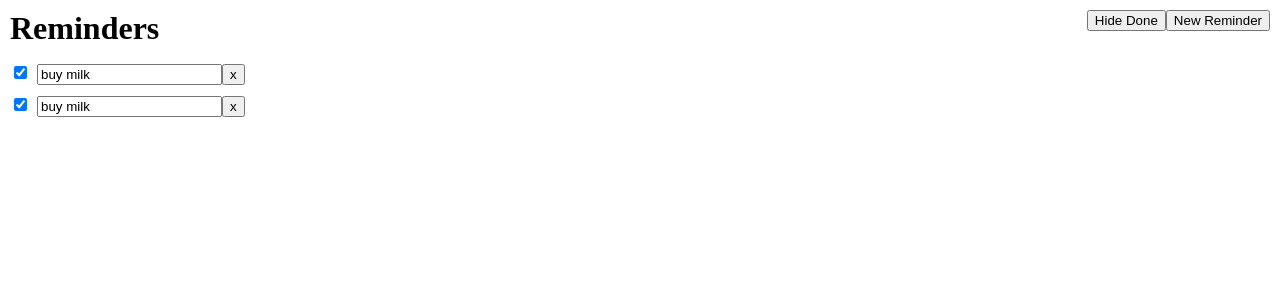
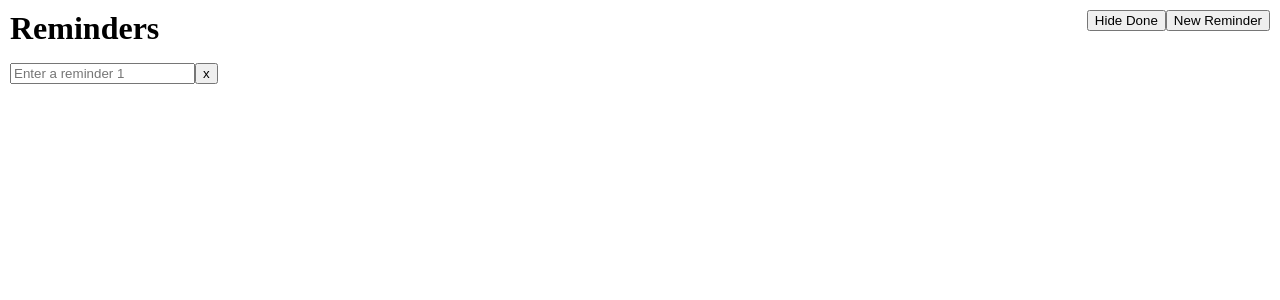
Before and after one commit to gpratte/react-todo-list, a React (Create React App) app: page / in a window 1280 px wide. Both pictures are taken after a click on the button "New Reminder". Shown: the top 300 px of the page. Built offline with nearby package versions, Linux system fonts and the light colour scheme.

Commit message:
Step 04 add todo (#1)
* trying to get the add todo to work

* add a todo to the top when New Reminder is clicked

* update readme for step 04

```diff
--- a/src/App.js
+++ b/src/App.js
@@ -2,19 +2,42 @@ import React from 'react';
 import './App.css';
 import Reminder from './Reminder';
 
+let count = 0;
+
 class App extends React.Component {
+
+  constructor(props) {
+    super(props);
+    this.state = {
+      todos: []
+    };
+  }
+
+  addTodo() {
+    // Make a copy of the list
+    const todos = [...this.state.todos];
+    // Add to beginning of list
+    todos.unshift({"id": count++,
+      "placeholder":"Enter a reminder " + count,
+      "description":"",
+      "done":false})
+    // Set the state will cause the list to be rendered
+    this.setState({todos:todos});
+  }
+
   render() {
     return (
       <div>
         <div className={"header"}>
           <h1>Reminders</h1>
-          <button className="header-item">New Reminder</button>
+          <button className="header-item" onClick={() => this.addTodo()}>New Reminder</button>
           <button className="header-item">Hide Done</button>
         </div>
         <div>
           <ul>
-            <Reminder/>
-            <Reminder/>
+            {this.state.todos.map(item => (
+              <Reminder key={item.id} value={item} />
+            ))}
           </ul>
         </div>
       </div>
--- a/src/Reminder.js
+++ b/src/Reminder.js
@@ -2,11 +2,19 @@ import React from 'react';
 import './Reminder.css';
 
 class Reminder extends React.Component {
+  constructor(props) {
+    super(props);
+    this.state = {
+      id: props.value.id,
+      description: props.value.description,
+      placeholder: props.value.placeholder,
+      done: props.value.done
+    };
+  }
   render() {
     return (
       <li>
-        <input className="done" type="checkbox" checked></input>
-        <input type="text" value="buy milk"></input>
+        <input type="text" value={this.state.description} placeholder={this.state.placeholder}></input>
         <button>x</button>
       </li>
     );
```
Also changed, not shown: 2 other files (tests, documents, lock files or other folders).
